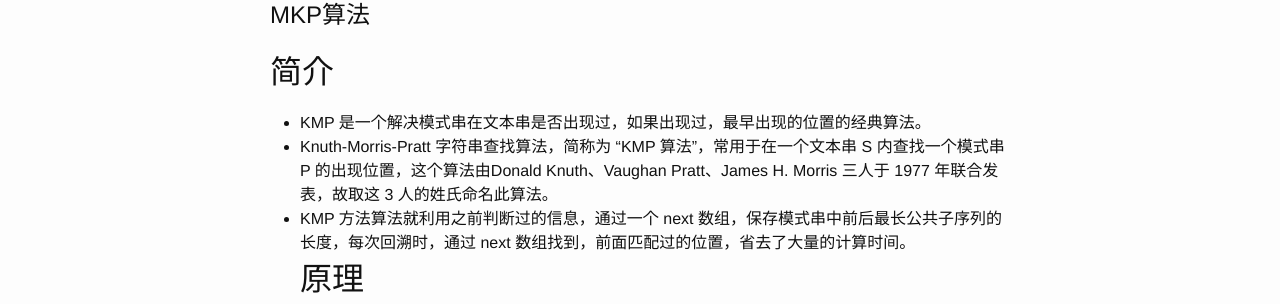
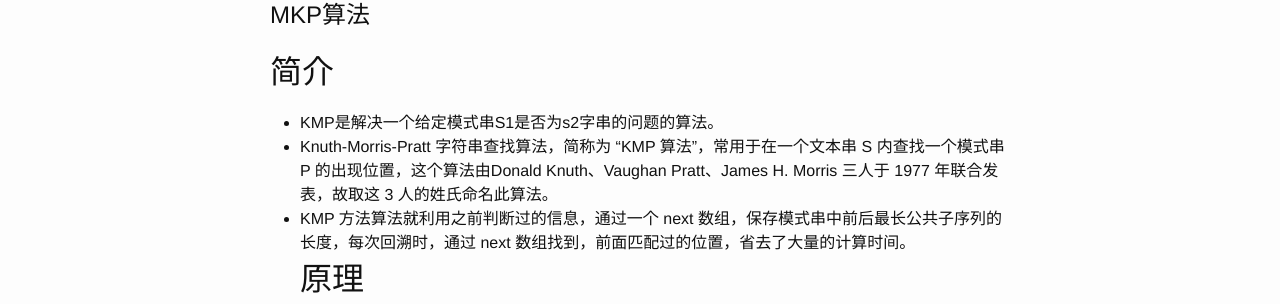
Before and after one commit to Leetto-o/Leetto, a Jekyll site: the page built from _posts/2025-03-23-KMP算法.markdown, in a window 1280 px wide. Shown: the part 203-507 px from the top of the page. Built offline with Jekyll 4.4.1, drawn with Linux system fonts in a browser that asks for light colours.

Commit message:
Modify KMP

```diff
--- a/_posts/2025-03-23-KMP算法.markdown
+++ b/_posts/2025-03-23-KMP算法.markdown
@@ -6,7 +6,7 @@ categories: [Algorithm]
 ---
 # MKP算法
 ## 简介
-- KMP 是一个解决模式串在文本串是否出现过，如果出现过，最早出现的位置的经典算法。
+- KMP是解决一个给定模式串S1是否为s2字串的问题的算法。
 - Knuth-Morris-Pratt 字符串查找算法，简称为 “KMP 算法”，常用于在一个文本串 S 内查找一个模式串 P 的出现位置，这个算法由Donald Knuth、Vaughan Pratt、James H. Morris 三人于 1977 年联合发表，故取这 3 人的姓氏命名此算法。
 - KMP 方法算法就利用之前判断过的信息，通过一个 next 数组，保存模式串中前后最长公共子序列的长度，每次回溯时，通过 next 数组找到，前面匹配过的位置，省去了大量的计算时间。
 ## 原理
```
